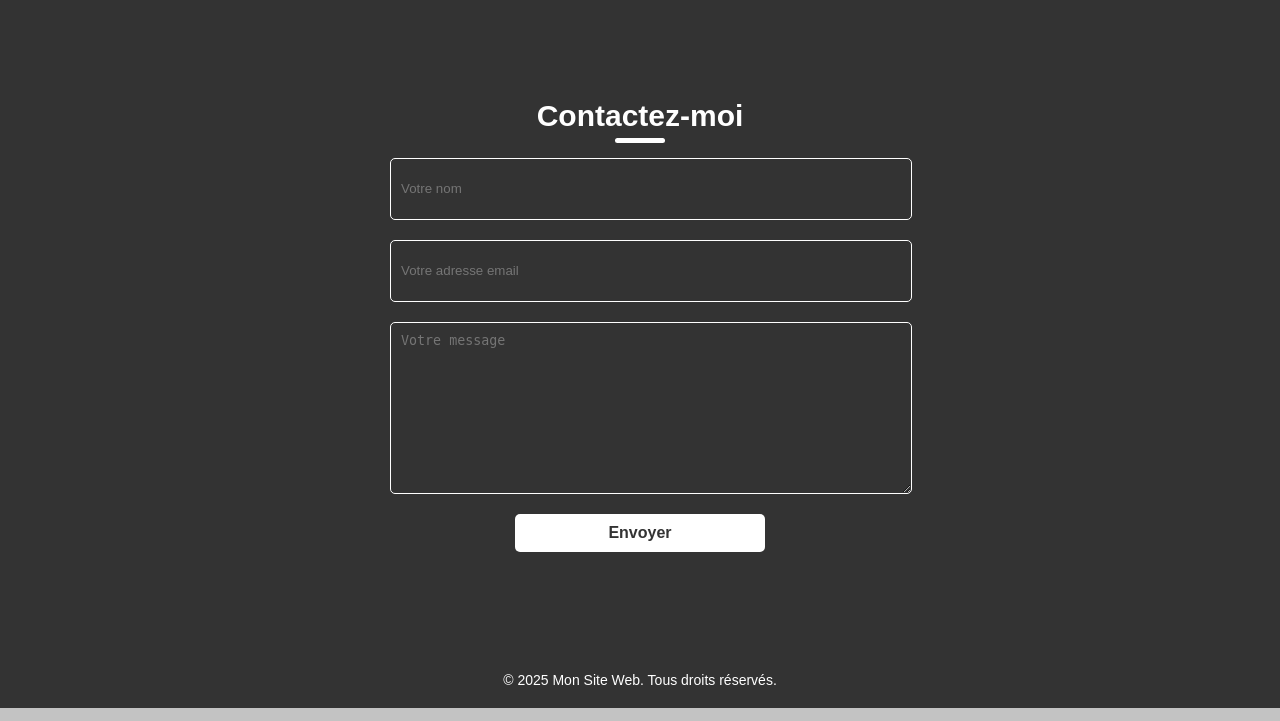
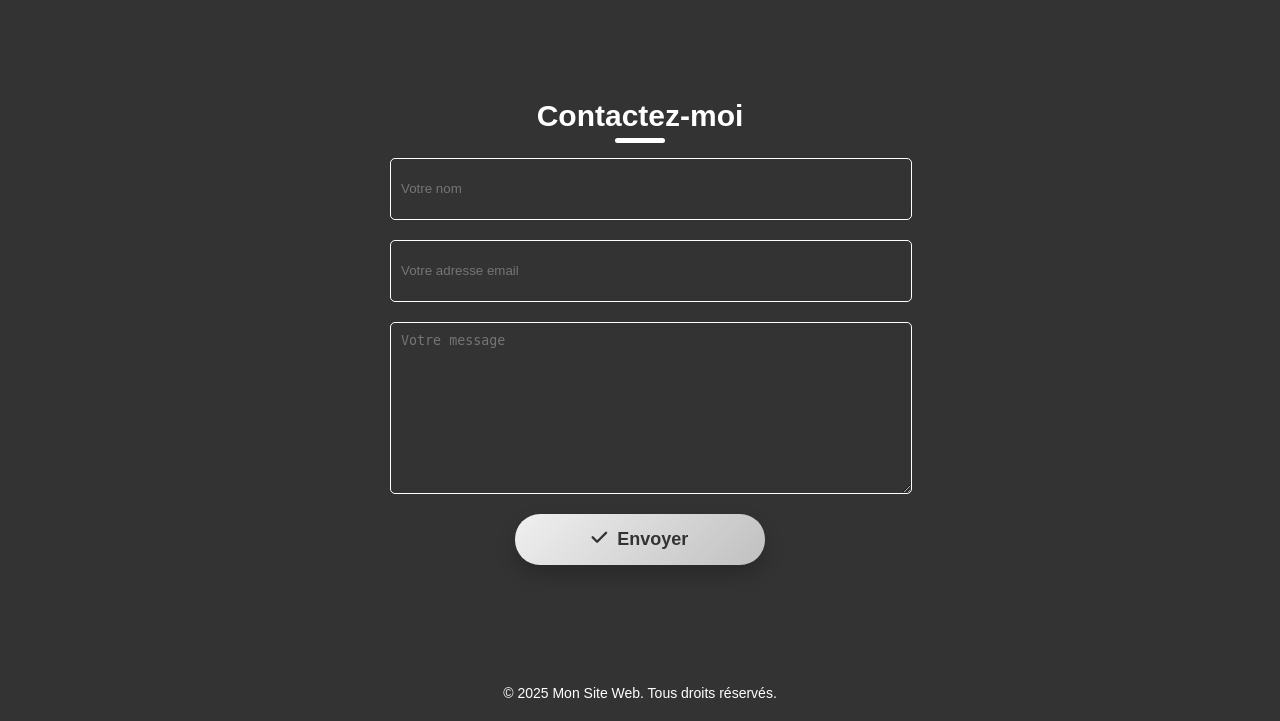
Before and after one commit to al3x6/Portfolio, a PHP site: page / in a window 1280 px wide. Shown: the part 2680-3401 px from the top of the page. Run offline with PHP 8.4, Linux system fonts and the light colour scheme; some libraries are stand-ins or nearby versions.

Commit message:
design graphique partie projet cv + design bouton version web

```diff
--- a/index.php
+++ b/index.php
@@ -178,7 +178,7 @@ $titre='Accueil';
                                                                  placeholder="Votre adresse email">
             <label for="message" aria-label="message"></label><textarea name="message" id="message"
                                                                         placeholder="Votre message"></textarea>
-            <button class="contact_valide" type="submit">Envoyer</button>
+            <button class="contact_valide" type="submit"><i class="fas fa-check"></i> Envoyer</button>
         </form>
         <button onclick="RetourHaut()" id="retour_haut_btn" title="Retour en haut de la page">↑</button>
     </section>
--- a/public/css/styles_css.css
+++ b/public/css/styles_css.css
@@ -916,7 +916,7 @@ main {
 }
 
 /* Bulles */
-.projets_cv::before, .projets_cv::after, .projets_cv .bubble-top, .projets_cv .bubble-bottom {
+.projets_cv::before, .projets_cv::after, .projets_cv .bubble-top, .projets_cv .bubble-bottom, .projets_cv .bubble-between_right, .projets_cv .bubble-between_left{
     content: '';
     position: absolute;
     width: 100px; /* Taille des bulles */
@@ -931,6 +931,16 @@ main {
 .projets_cv .bubble-top {
     left: 20%;
     top: 10px;
+}
+/* Bulle entre gauche */
+.projets_cv .bubble-between_left {
+    left: 40%;
+    top: 50%;
+}
+/* Bulle entre droit*/
+.projets_cv .bubble-between_right {
+    right: 40%;
+    bottom: 50%;
 }
 /* Bulle en bas à droite */
 .projets_cv .bubble-bottom {
@@ -1125,25 +1135,34 @@ main {
 }
 
 .contact .contact_valide {
+    background: linear-gradient(135deg, #f0f0f0, #c0c0c0); /* Fond dégradé pour le bouton */
+    color: #333; /* Couleur du texte du bouton */
+
     width: 50%; /* Largeur de 100% */
-    padding: 10px 20px; /* Espacement interne */
+    padding: 15px 30px; /* Ajoute un espace intérieur au bouton */
 
     border: none; /* Suppression de la bordure */
-    border-radius: 5px; /* Coins arrondis */
-
-    background-color: #fff; /* Couleur de fond */
-    color: #333; /* Couleur du texte */
+    border-radius: 25px; /* Coins arrondis */
 
     font-weight: bold; /* Police en gras */
-    font-size: 16px; /* Taille de la police du texte */
+    font-size: 18px; /* Taille de la police du texte */
 
     cursor: pointer; /* Curseur de type pointeur */
-    transition: background-color 0.3s; /* Transition douce de couleur de fond */
-
-    margin: 0 auto;
+    box-shadow: 0 10px 20px rgba(0, 0, 0, 0.2); /* Ajoute une ombre au bouton */
+    transition: transform 0.3s, background 0.3s; /* Ajoute une transition pour les effets */
+    display: inline-flex;
+    margin: 0 auto 0 auto; /* Centre le bouton horizontalement */
+    justify-content: center;
+    /*align-items: center;*/
+    /*position: relative;*/
+    /*z-index: 1;*/
 }
 .contact .contact_valide:hover {
-    background-color: #ddd; /* Couleur de fond au survol */
+    background: linear-gradient(135deg, #c0c0c0, #f0f0f0); /* Change le fond dégradé au survol */
+    transform: translateY(-5px); /* Ajoute un effet de soulèvement au survol */
+}
+.contact .contact_valide i {
+    margin-right: 10px; /* Ajoute un espace entre l'icône et le texte */
 }
 
 /* ///////////////////////////// button top ///////////////////////////// */
--- a/public/pages/cv.php
+++ b/public/pages/cv.php
@@ -775,6 +775,8 @@ $titre = 'CV';
 
     <section class="projets_cv" id="projets_cv">
         <div class="bubble-top"></div>
+        <div class="bubble-between_left"></div>
+        <div class="bubble-between_right"></div>
         <div class="bubble-bottom"></div>
         <h2><!--<i class="fas fa-cogs"></i>--><i class="fas fa-chart-bar"></i> Projets</h2>
         <div class="cv_div_projet_button">
@@ -790,7 +792,7 @@ $titre = 'CV';
                                                                  placeholder="Votre adresse email">
             <label for="message" aria-label="message"></label><textarea name="message" id="message"
                                                                         placeholder="Votre message"></textarea>
-            <button class="contact_valide" type="submit">Envoyer</button>
+            <button class="contact_valide" type="submit"><i class="fas fa-check"></i> Envoyer</button>
         </form>
         <button onclick="RetourHaut()" id="retour_haut_btn" title="Retour en haut de la page">↑</button>
     </section>
```
